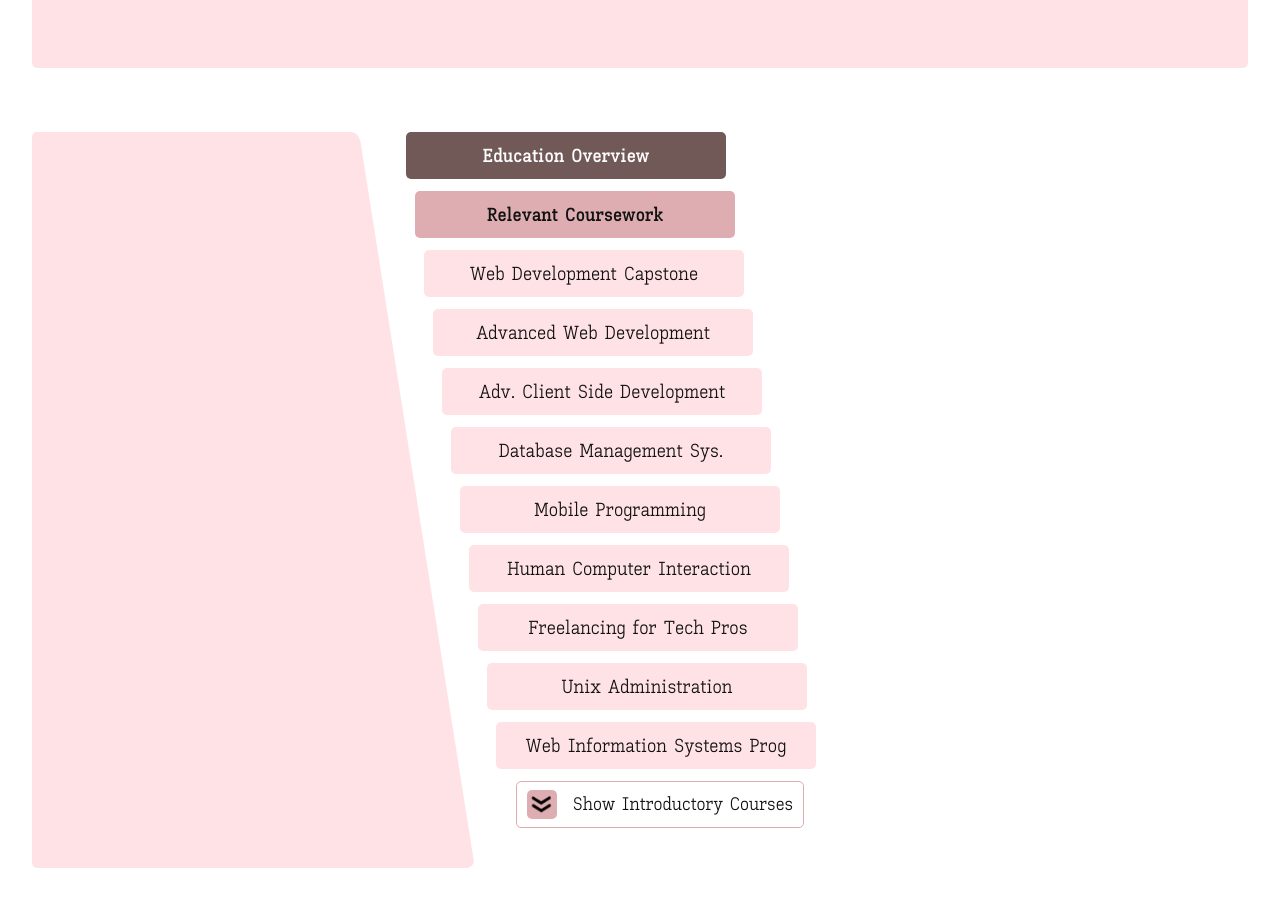
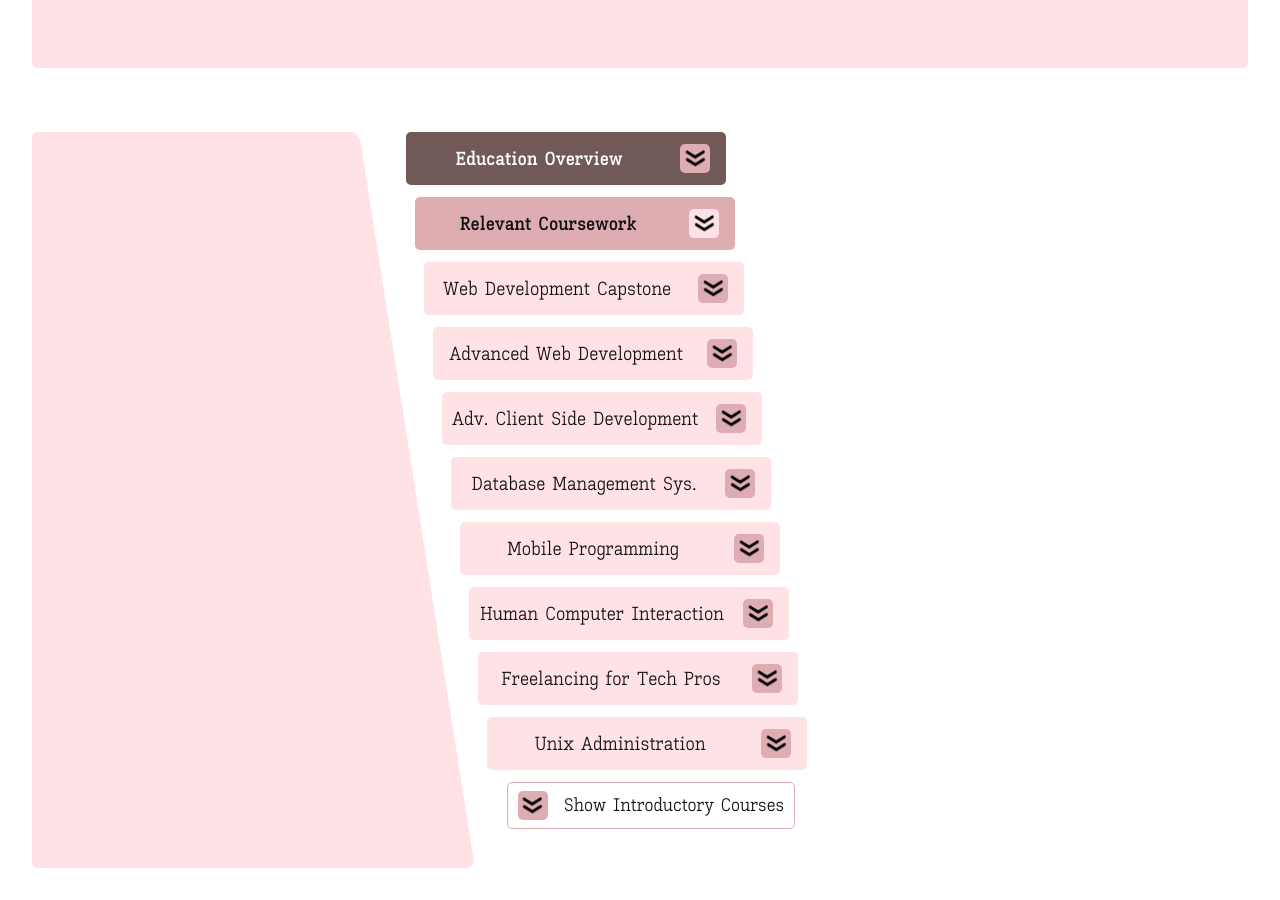
Before and after one commit to JLobbes/my-portfolio, a Next.js app: page / in a window 1280 px wide. Shown: the part 3100-4000 px from the top of the page. Built offline with nearby package versions, Linux system fonts and the light colour scheme.

Commit message:
REFACTOR/: extracted CourseTile component from <Education /> and added open/close tiles

```diff
--- a/src/components/Education.js
+++ b/src/components/Education.js
@@ -1,4 +1,4 @@
-'use client';
+// src/components/Education.js
 
 'use client';
 
@@ -25,21 +25,111 @@ const courseTileHeadings = [
   "Problem Solving With Computing",
 ];
 
+function CourseTile({
+  index,
+  heading,
+  isOverviewTile,
+  isRelevantCourseworkTile,
+  isTopHalf,
+  expandedIndex,
+  justClosedIndex,
+  setExpandedIndex,
+  setJustClosedIndex,
+  courseTileRef,
+  styles,
+}) {
+  const isExpanded = expandedIndex === index;
+
+  const handleClick = (e) => {
+    e.stopPropagation();
+
+    if (isExpanded) {
+      const el = courseTileRef.current[index]?.querySelector(`.${styles.expandedContent}`);
+      if (el) el.offsetHeight; // force reflow
+
+      setJustClosedIndex(index);
+      setExpandedIndex(null);
+      setTimeout(() => setJustClosedIndex(null), 300);
+    } else {
+      setExpandedIndex(index);
+    }
+  };
+
+  const translationX = -(90 - (index * 9));
+
+  const tileStyle = {
+    transform: `translateX(${translationX}px)`,
+    backgroundColor: isOverviewTile
+      ? 'var(--dark-purple)'
+      : isRelevantCourseworkTile
+      ? 'var(--dark-pink)'
+      : '',
+    zIndex: isExpanded || justClosedIndex === index ? 999 : 1,
+  };
+
+  const fontStyle = {
+    color: isOverviewTile
+      ? 'var(--background)'
+      : isRelevantCourseworkTile
+      ? 'var(--foreground)'
+      : '',
+    fontWeight: isOverviewTile || isRelevantCourseworkTile ? 'bold' : '',
+  };
+
+  return (
+    <div
+      key={index}
+      ref={(el) => (courseTileRef.current[index] = el)}
+      className={styles.courseTile}
+      style={tileStyle}
+      onClick={handleClick}
+    >
+      <h3 className={styles.courseName} style={fontStyle}>
+        {heading}
+      </h3>
+      <img
+        className={styles.carrotIcon}
+        src="images/downward_caret_double_icon.png"
+        alt="Expand toggle"
+        style={{
+          transform: `rotate(${isExpanded ? 180 : 0}deg)`,
+          transition: 'transform 0.3s ease',
+          backgroundColor: isRelevantCourseworkTile ? 'var(--light-pink)' : 'var(--dark-pink)',
+        }}
+      />
+      <div
+        className={`${styles.expandedContent} ${isExpanded ? styles.show : ''} ${
+          isTopHalf ? styles.expandDown : styles.expandUp
+        }`}
+      >
+        <p>
+          Focused on building mobile apps using Android Studio and Dart/Flutter. Covered app
+          development basics, including Firebase for authentication and data storage, integrating
+          APIs (e.g., movie search), and using camera/geo-tagging features. Final project involved
+          creating a custom app, such as a scuba dive log.
+        </p>
+      </div>
+    </div>
+  );
+}
+
 export default function Education() {
   const courseworkTileContainer = useRef(null);
-  const courseTile = useRef([]);
-  const preventRenderZone = 120; // px
+  const courseTileRef = useRef([]);
+  const preventRenderZone = 120;
 
   const [visibleTileCount, setVisibleTileCount] = useState(1);
   const [showRemainingTiles, setShowRemainingTiles] = useState(false);
+  const [expandedIndex, setExpandedIndex] = useState(null);
+  const [justClosedIndex, setJustClosedIndex] = useState(null);
 
+  // Dynamically increase visible tiles based on space
   useEffect(() => {
     const checkBottomTilePos = () => {
       if (visibleTileCount === 0) return;
 
       const containerBottom = courseworkTileContainer.current?.getBoundingClientRect().bottom || 0;
-      const lastTile = courseTile.current[visibleTileCount - 1];
-
+      const lastTile = courseTileRef.current[visibleTileCount - 1];
       if (!lastTile) return;
 
       const tileBottom = lastTile.getBoundingClientRect().bottom;
@@ -50,19 +140,39 @@ export default function Education() {
       }
     };
 
-    checkBottomTilePos(); // initial check
+    checkBottomTilePos();
 
     window.addEventListener('resize', checkBottomTilePos);
     return () => window.removeEventListener('resize', checkBottomTilePos);
   }, [visibleTileCount, showRemainingTiles]);
 
-  // Calculate translation for the showMoreButton
+  // Close expanded tile when clicking outside
+  useEffect(() => {
+    const handleClickOutside = (event) => {
+      if (
+        expandedIndex !== null &&
+        courseTileRef.current[expandedIndex] &&
+        !courseTileRef.current[expandedIndex].contains(event.target)
+      ) {
+        setJustClosedIndex(expandedIndex);
+        setExpandedIndex(null);
+        setTimeout(() => setJustClosedIndex(null), 300);
+      }
+    };
+
+    document.addEventListener('mousedown', handleClickOutside);
+
+    return () => {
+      document.removeEventListener('mousedown', handleClickOutside);
+    };
+  }, [expandedIndex]);
+
   const buttonTranslationX = showRemainingTiles
-    ? -(95 - ((courseTileHeadings.length - visibleTileCount) * 9))  // If showRemainingTiles is true, calculate the remaining tiles which are shown
-    : -(95 - (visibleTileCount * 9));  // Otherwise, use visibleTileCount
+    ? -(95 - (courseTileHeadings.length - visibleTileCount) * 9)
+    : -(95 - visibleTileCount * 9);
 
   const tilesToRender = showRemainingTiles
-    ? courseTileHeadings.slice(visibleTileCount, courseTileHeadings.length) // Shows tiles that were unrendered
+    ? courseTileHeadings.slice(visibleTileCount)
     : courseTileHeadings.slice(0, visibleTileCount);
 
   return (
@@ -82,68 +192,43 @@ export default function Education() {
       </div>
 
       <div className={styles['relevant-coursework']} ref={courseworkTileContainer}>
-        {tilesToRender.map((heading, index) => {
-          const isOverviewTile = (index === 0) && (!showRemainingTiles);
-          const isRelevantCourseworkTile = (index === 1) && (!showRemainingTiles);
-
-          // Shift tile left to chase fillerBlock-triangle slant
-          const translationX = -(90 - (index * 9));
-          const tileStyle = {
-            transform: `translateX(${translationX}px)`,
-            backgroundColor: isOverviewTile
-              ? 'var(--dark-purple)'
-              : isRelevantCourseworkTile
-              ? 'var(--dark-pink)'
-              : '', // default background color for other tiles
-          };
-          const fontStyle = {
-            color: isOverviewTile
-            ? 'var(--background)'
-            : isRelevantCourseworkTile
-            ? 'var(--foreground)'
-            : '',
-            fontWeight: isOverviewTile || isRelevantCourseworkTile
-            ? 'bold'
-            : ''
-          }
-
+        {tilesToRender.map((heading, idx) => {
+          // idx here is relative to tilesToRender, but visibleTileCount offset matters for the second slice
+          const index = showRemainingTiles ? idx + visibleTileCount : idx;
+          const isOverviewTile = index === 0 && !showRemainingTiles;
+          const isRelevantCourseworkTile = index === 1 && !showRemainingTiles;
+          const isTopHalf = idx < tilesToRender.length / 2;
 
           return (
-            <div
+            <CourseTile
               key={index}
-              ref={(element) => (courseTile.current[index] = element)}
-              className={styles.courseTile}
-              style={tileStyle}
-            >
-              <h3
-                className={styles.courseName}
-                style={fontStyle}
-              >
-                {heading}
-              </h3>
-              <img
-                className={styles.carrotIcon}
-                src="images/downward_caret_double_icon.png"
-                style={{ display: 'none' }}
-              />
-            </div>
+              index={index}
+              heading={heading}
+              isOverviewTile={isOverviewTile}
+              isRelevantCourseworkTile={isRelevantCourseworkTile}
+              isTopHalf={isTopHalf}
+              expandedIndex={expandedIndex}
+              justClosedIndex={justClosedIndex}
+              setExpandedIndex={setExpandedIndex}
+              setJustClosedIndex={setJustClosedIndex}
+              courseTileRef={courseTileRef}
+              styles={styles}
+            />
           );
         })}
 
-
         <div
           className={styles.showMoreButton}
-          onClick={() => setShowRemainingTiles(prev => !prev)}
-          style={{ transform: `translateX(${buttonTranslationX}px)` }} // Translation based on visibleTileCount
+          onClick={() => setShowRemainingTiles((prev) => !prev)}
+          style={{ transform: `translateX(${buttonTranslationX}px)` }}
         >
           <img
             className={styles.carrotIcon}
             src="images/downward_caret_double_icon.png"
+            alt="Toggle show more"
             style={{ transform: `rotate(${showRemainingTiles ? 180 : 0}deg)` }}
           />
-          <span
-            className={styles.span}
-          >
+          <span className={styles.span}>
             {showRemainingTiles ? 'Return to Main Courses' : 'Show Introductory Courses'}
           </span>
         </div>
--- a/src/styles/Education.module.css
+++ b/src/styles/Education.module.css
@@ -1,3 +1,5 @@
+/* src/styles/Education.module.css */
+
 .education-section {
   display: flex;
   flex-direction: row;
@@ -48,7 +50,6 @@
 .relevant-coursework {
   display: flex;
   flex-direction: column;
-  /* justify-content: center;  */
   align-items: center;
   gap: 0.75em;
   height: 100%;
@@ -61,6 +62,8 @@
   /* tablet * desktop */
   .relevant-coursework {
     width: 20em;
+    overflow-y: visible;
+    overflow-x: visible;
   }
 }
 
@@ -73,11 +76,17 @@
 }
 
 .courseTile {
+  position: relative;
+  display: flex;
+  flex-direction: row;
+  justify-content: flex-end;
+  align-items: center;
   width: 20em;
   padding: 0.75em 0em 0.75em 0em;
   border-radius: 5px;
   background-color: var(--light-pink);
   user-select: none;
+  z-index: 1;
 }
 
 .courseTile:hover {
@@ -86,8 +95,54 @@
 }
 
 .courseName {
+  flex-grow: 1;
   text-align: center;
   font-weight: normal;
+}
+
+.courseTile .carrotIcon {
+  margin: 0 1em 0 0.5em;
+}
+
+.carrotIcon {
+  box-sizing: content-box;
+  width: 25px;
+  height: 25px;
+  padding: 0.15em 0.15em 0.1em 0.15em;
+  border-radius: 5px;
+  background-color: var(--dark-pink);
+  transition: transform 0.3s ease-in-out;
+}
+
+.expandedContent {
+  position: absolute;
+  overflow: hidden;
+  margin-top: -3px;
+  padding: 0 1em;
+  top: 100%; /* pushed below tile */
+  left: 0;
+  max-height: 0;
+  width: 100%;
+  color: var(--background);
+  background-color: var(--darkest-blue);
+  z-index: 10;
+  transition: max-height 0.3s ease, padding 0.3s ease;
+  box-shadow: 0px 2px 10px rgba(0, 0, 0, 0.15);
+  border-radius: 0 0 5px 5px;
+}
+
+.expandedContent.show {
+  max-height: 200px;
+  padding: 1em;
+}
+
+.expandUp {
+  top: auto;
+  margin-top: 0;
+  margin-bottom: -3px;
+  bottom: 100%; /* above tile */
+  border-radius: 5px 5px 0 0;
+  box-shadow: 0px -2px 10px rgba(0, 0, 0, 0.15);
 }
 
 @media (max-width: 500px) {
@@ -104,7 +159,7 @@
   justify-content: center;
   align-items: center;
   gap: 1em;
-  width: 90%;
+  width: 18em;
   padding: 0.5em 0.5em 0.5em 0.5em;
   border-radius: 5px;
   border: solid 0.5px var(--dark-pink);
@@ -112,16 +167,6 @@
   cursor: pointer;
 }
 
-.showMoreButton .carrotIcon {
-  box-sizing: content-box;
-  width: 25px;
-  height: 25px;
-  padding: 0.15em 0.15em 0.1em 0.15em;
-  border-radius: 5px;
-  background-color: var(--dark-pink);
-  transition: transform 0.3s ease-in-out;
-}
-
 .showMoreButton .span {
   font-size: large;
 }
```
